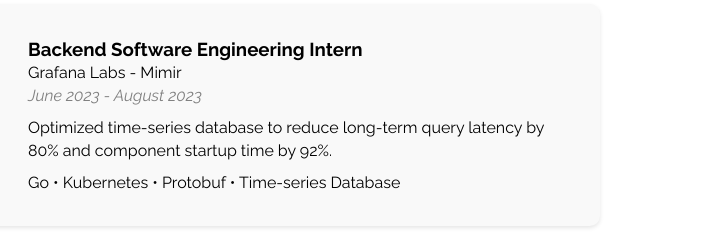
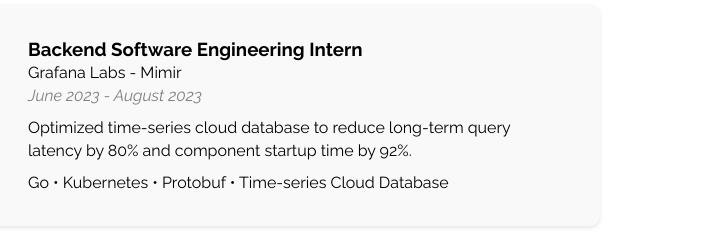
Before and after one commit to heatheryuan/heatheryuan.github.io, a plain HTML site: page index.html in a window 1280 px wide. Shown: the part 713-952 px from the top of the page, 568-1280 px from the left. Drawn offline with Linux system fonts and the light colour scheme.

Commit message:
adjusted grafana

```diff
--- a/index.html
+++ b/index.html
@@ -90,8 +90,8 @@
                                 <h3>Backend Software Engineering Intern</h3>
                                 <p>Grafana Labs - Mimir</p>
                                 <p style="color: grey; margin-bottom: 10px; font-style: italic;">June 2023 - August 2023</p>
-                                <p style="margin-bottom: 10px;">Optimized time-series database to reduce long-term query latency by 80% and component startup time by 92%.</p>
-                                <p>Go • Kubernetes • Protobuf • Time-series Database</p>
+                                <p style="margin-bottom: 10px;">Optimized time-series cloud database to reduce long-term query latency by 80% and component startup time by 92%.</p>
+                                <p>Go • Kubernetes • Protobuf • Time-series Cloud Database</p>
                             </div>
                         </div>
                     </a>
```
